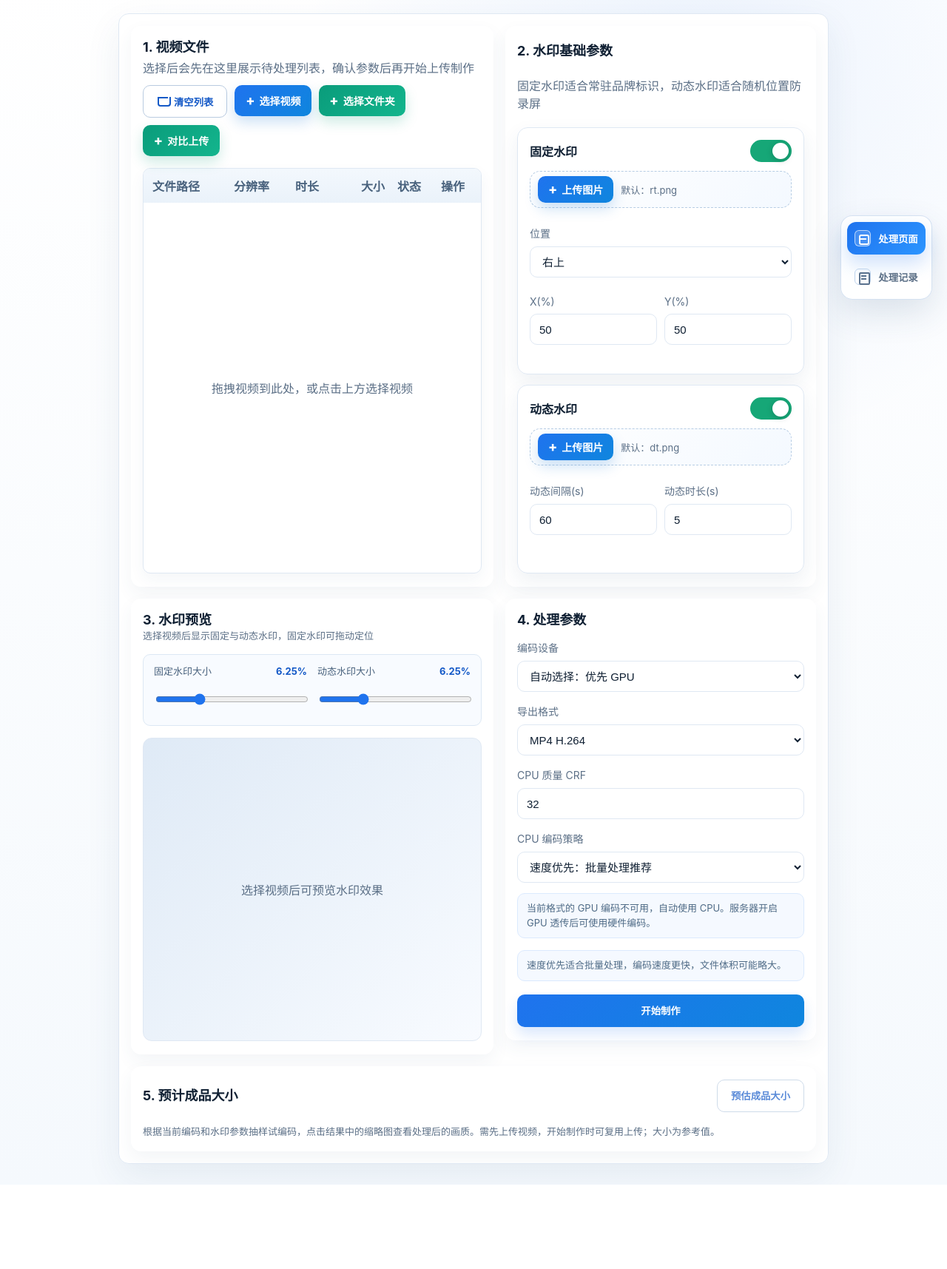
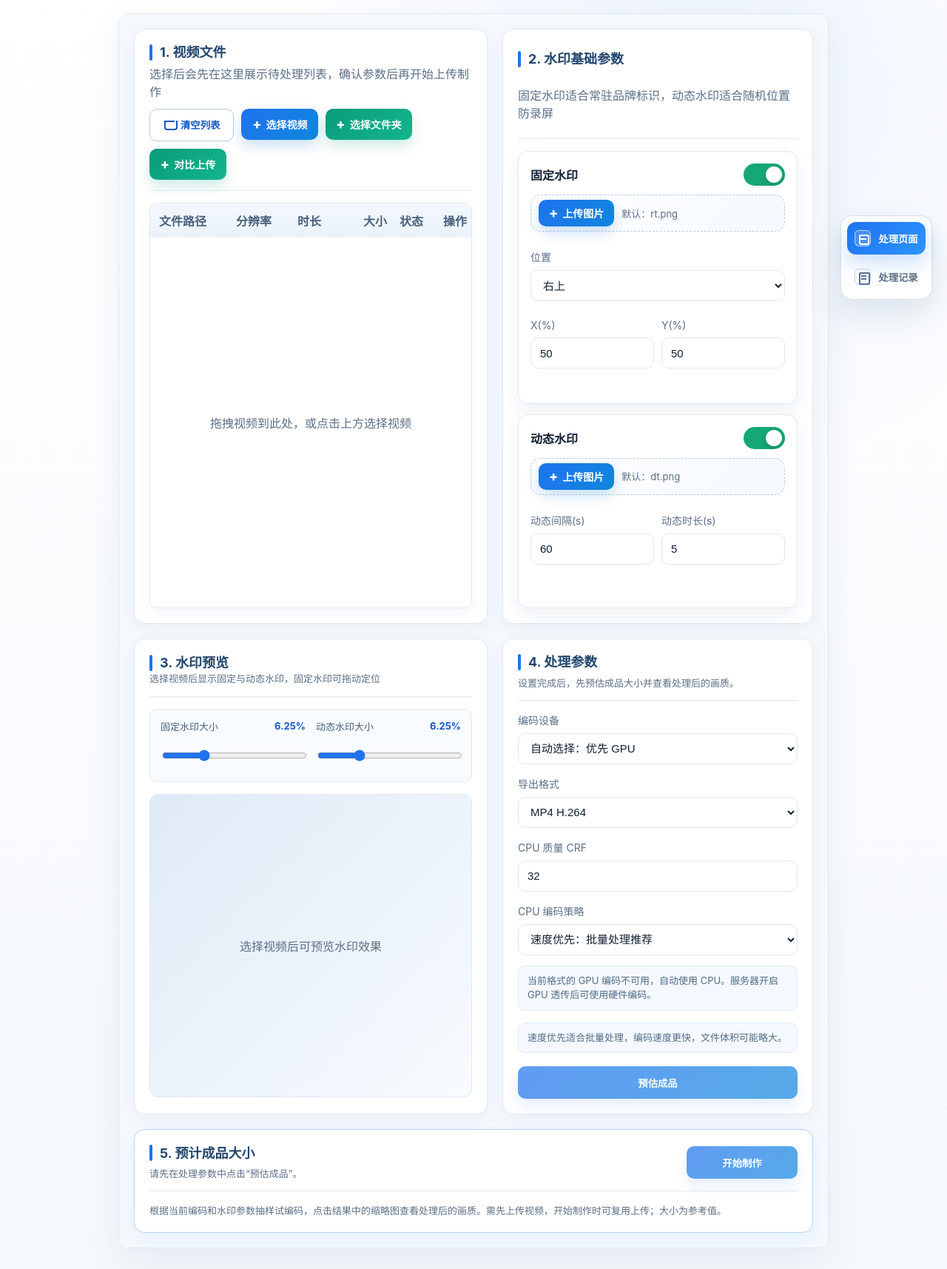
Before and after one commit to xwushan/video-processor-web, a FastAPI app: page / in a window 1280 px wide. Shown: the part 52-1767 px from the top of the page at 74% size. Before the commit the page ends 1653 px from the top, so only its background shows below. Run offline with FastAPI, Linux system fonts and the light colour scheme; data that the repository does not hold is empty; parts of the project's set-up code (start-up, migrations or seed data) failed here and were passed over; some libraries are stand-ins or nearby versions.

Commit message:
feat: require estimates before production and clarify page sections

```diff
--- a/web_app/main.py
+++ b/web_app/main.py
@@ -82,7 +82,7 @@ AUTH_USER = os.getenv("VIDEO_PROCESSOR_AUTH_USER", "admin").strip() or "admin"
 AUTH_PASSWORD = os.getenv("VIDEO_PROCESSOR_AUTH_PASSWORD", "")
 AUTH_COOKIE_NAME = "video_processor_session"
 AUTH_SESSION_TTL_SECONDS = 12 * 60 * 60
-APP_VERSION = "1.3.0"
+APP_VERSION = "1.3.1"
 APP_REVISION = os.getenv("VIDEO_PROCESSOR_REVISION", "unknown")
 
 THIS_DIR = Path(__file__).resolve().parent
--- a/web_app/static/app.css
+++ b/web_app/static/app.css
@@ -33,9 +33,11 @@
 .sample-controls button[aria-pressed="true"] { color: white; background: var(--primary); }
 #sizeEstimateResult.stale { opacity: 0.5; }
 #jobForm.is-estimating #sizeEstimatePanel { pointer-events: auto; }
+#jobForm.is-estimating .estimate-params-actions { pointer-events: auto; }
 #jobForm.is-estimating #lockBanner { border-color: var(--line); }
 @media (max-width: 640px) {
   #sizeEstimatePanel > .row { align-items: flex-start; flex-direction: column; gap: 10px; }
+  #sizeEstimatePanel .estimate-actions, #startProductionBtn { width: 100%; }
 }
 
 * {
@@ -374,14 +376,47 @@ form {
 }
 
 .sub-panel {
-  border: 0;
+  border: 1px solid var(--line);
   border-radius: 14px;
-  background: rgba(255, 255, 255, 0.9);
-  box-shadow: 0 10px 24px rgba(43, 78, 116, 0.06);
-  padding: 18px 16px;
+  background: var(--card);
+  box-shadow: 0 6px 18px rgba(43, 78, 116, 0.06);
+  padding: 20px;
   display: grid;
   gap: 16px;
 }
+
+.module-heading {
+  padding-bottom: 14px;
+  border-bottom: 1px solid var(--line);
+}
+
+.module-heading:not(.row), .size-estimate .section-heading {
+  display: grid;
+  gap: 7px;
+}
+
+.module-heading h2 {
+  display: flex;
+  align-items: center;
+  gap: 10px;
+  color: #23476e;
+}
+
+.module-heading h2::before {
+  content: "";
+  flex: 0 0 4px;
+  height: 22px;
+  border-radius: 3px;
+  background: var(--primary);
+}
+
+.size-estimate.sub-panel {
+  border-color: #b6d4f6;
+  box-shadow: 0 8px 24px rgba(31, 115, 238, 0.08);
+}
+
+#startProductionBtn { min-width: 150px; }
+.estimate-params-actions { display: grid; gap: 8px; }
 
 .process-layout {
   display: grid;
@@ -391,8 +426,9 @@ form {
     "preview params"
     "estimate estimate";
   align-items: stretch;
-  gap: 16px;
-  padding: 16px;
+  gap: 20px;
+  padding: 20px;
+  background: var(--soft);
 }
 
 .video-panel {
@@ -433,7 +469,7 @@ form {
   grid-template-columns: minmax(0, 1fr);
 }
 
-.process-params-panel button[type="submit"] {
+.process-params-panel #estimateSizeBtn {
   width: 100%;
 }
 
--- a/web_app/static/app.js
+++ b/web_app/static/app.js
@@ -45,6 +45,8 @@ const uploadProgress = document.querySelector("#uploadProgress");
 const uploadProgressBar = uploadProgress.querySelector(".bar i");
 const uploadProgressText = uploadProgress.querySelector("strong");
 const estimateSizeBtn = document.querySelector("#estimateSizeBtn");
+const startProductionBtn = document.querySelector("#startProductionBtn");
+const productionReadyHint = document.querySelector("#productionReadyHint");
 const cancelEstimateBtn = document.querySelector("#cancelEstimateBtn");
 const sizeEstimateHint = document.querySelector("#sizeEstimateHint");
 const sizeEstimateResult = document.querySelector("#sizeEstimateResult");
@@ -452,6 +454,8 @@ function setControlsLocked(locked) {
     : "当前任务未完成前，视频列表和水印参数会保持不变，避免处理结果和记录错位。";
   estimateSizeBtn.disabled = locked || !selectedFiles.length;
   cancelEstimateBtn.hidden = !estimateBusy;
+  estimateSizeBtn.textContent = estimateBusy ? "正在预估…" : "预估成品";
+  updateProductionAvailability();
   previewWatermark.style.pointerEvents = locked ? "none" : "auto";
   previewDynamicWatermark.style.pointerEvents = "none";
 }
@@ -1377,8 +1381,24 @@ function sizeEstimateSignature() {
   return JSON.stringify([uploadFingerprint(), params]);
 }
 
+function hasCurrentEstimate() {
+  return Boolean(selectedFiles.length && estimateSignature && estimatePreviewState?.state.status === "done"
+    && estimateSignature === sizeEstimateSignature());
+}
+
+function updateProductionAvailability() {
+  const ready = !controlsLocked && hasCurrentEstimate();
+  startProductionBtn.disabled = !ready;
+  productionReadyHint.textContent = estimateBusy ? "正在预估，完成后可确认大小和样片。"
+    : jobControlsLocked ? "当前任务正在制作，完成后可进行下一次预估。"
+    : ready ? "预估已完成，确认下方大小和样片后即可开始制作。"
+    : estimateSignature ? "视频或参数已更改，请重新预估后再开始制作。"
+    : "请先在处理参数中点击“预估成品”。";
+}
+
 function invalidateSizeEstimate() {
   estimateSizeBtn.disabled = controlsLocked || !selectedFiles.length;
+  updateProductionAvailability();
   if (estimateBusy || !estimateSignature) return;
   const stale = estimateSignature !== sizeEstimateSignature();
   sizeEstimateResult.classList.toggle("stale", stale);
@@ -1421,6 +1441,8 @@ estimateSizeBtn.addEventListener("click", async () => {
   const signature = sizeEstimateSignature();
   const data = processingFormData();
   if (activeEstimatePreview) closeVideoPreview();
+  estimateSignature = null;
+  estimatePreviewState = null;
   estimateBusy = true;
   estimateCancelRequested = false;
   estimateSessionId = null;
@@ -1450,6 +1472,9 @@ estimateSizeBtn.addEventListener("click", async () => {
     renderSizeEstimate(state, estimateSessionId);
     estimateSignature = (state.files || []).some(file => file.samples?.length) ? signature : null;
     if (state.status === "done") sizeEstimateHint.textContent = "预估完成，包含水印和音频。参考范围并非保证；未抽到的复杂场景可能使实际大小超出范围。";
+    if (state.files?.length) requestAnimationFrame(() => document.querySelector("#sizeEstimatePanel").scrollIntoView({
+      behavior: window.matchMedia("(prefers-reduced-motion: reduce)").matches ? "auto" : "smooth", block: "start",
+    }));
   } catch (error) {
     sizeEstimateHint.textContent = estimateCancelRequested
       ? "已取消上传，已传分块可在下次预估或制作时继续使用。" : error.message;
@@ -1648,14 +1673,19 @@ form.addEventListener("submit", async (event) => {
     alert("请先选择视频文件");
     return;
   }
+  if (!hasCurrentEstimate()) {
+    updateProductionAvailability();
+    showToast("请先按当前参数预估成品，确认大小和画质后再开始制作。", "warning");
+    return;
+  }
   const kind = outputFormat.value === "h265" ? "h265" : "h264";
   if (encoderDevice.value === "nvidia" && !encodingConfig?.gpu?.codecs?.[kind]?.available) {
     showToast("当前格式的 GPU 编码不可用，请先选择自动或 CPU 编码。", "error");
     return;
   }
   saveEncodingSettings();
-  const submit = form.querySelector("button[type=submit]");
-  submit.textContent = "正在上传...";
+  const submit = startProductionBtn;
+  submit.textContent = "正在创建任务…";
   setUploadProgress(0);
   try {
     const data = processingFormData();
@@ -1671,7 +1701,7 @@ form.addEventListener("submit", async (event) => {
     alert(error.message);
   } finally {
     submit.textContent = "开始制作";
-    submit.disabled = false;
+    updateProductionAvailability();
     setTimeout(() => { uploadProgress.hidden = true; }, 1000);
   }
 });
--- a/web_app/templates/index.html
+++ b/web_app/templates/index.html
@@ -4,7 +4,7 @@
   <meta charset="utf-8">
   <meta name="viewport" content="width=device-width, initial-scale=1">
   <title>视频处理器</title>
-  <link rel="stylesheet" href="/static/app.css?v=20261009-sample-preview">
+  <link rel="stylesheet" href="/static/app.css?v=20261009-estimate-first">
 </head>
 <body>
   <div id="toastHost" class="toast-host" aria-live="polite" aria-atomic="true"></div>
@@ -79,7 +79,7 @@
         </div>
         <div class="process-layout">
         <section class="sub-panel video-panel">
-          <div class="row between">
+          <div class="row between module-heading">
             <div class="section-heading">
               <h2>1. 视频文件</h2>
               <p id="selectedSummary">选择后会先在这里展示待处理列表，确认参数后再开始上传制作</p>
@@ -110,7 +110,7 @@
         </section>
 
         <section class="sub-panel watermark-panel">
-          <div class="section-heading">
+          <div class="section-heading module-heading">
             <h2>2. 水印基础参数</h2>
             <p>固定水印适合常驻品牌标识，动态水印适合随机位置防录屏</p>
           </div>
@@ -165,7 +165,7 @@
         </section>
 
         <section class="sub-panel preview-panel">
-          <div class="row between">
+          <div class="row between module-heading">
             <div>
               <h2>3. 水印预览</h2>
               <p id="previewHint" class="meta">选择视频后显示固定与动态水印，固定水印可拖动定位</p>
@@ -188,7 +188,10 @@
         </section>
 
         <section class="sub-panel process-params-panel">
-          <h2>4. 处理参数</h2>
+          <div class="module-heading">
+            <h2>4. 处理参数</h2>
+            <p class="meta">设置完成后，先预估成品大小并查看处理后的画质。</p>
+          </div>
           <div class="grid three">
             <label>编码设备
               <select id="encoderDevice" name="encoder_device">
@@ -227,15 +230,20 @@
             <p id="gpuSchedulingHint" class="param-hint" hidden>GPU 并发自动调节：目标 80%，达到阈值后停止新增任务。</p>
             <p id="encoderDeviceHint" class="param-hint">正在检测服务器编码设备…</p>
             <p id="encoderPresetHint" class="param-hint">速度优先适合批量处理，编码速度更快，文件体积可能略大。</p>
-            <button type="submit">开始制作</button>
+            <div class="estimate-params-actions">
+              <button id="estimateSizeBtn" type="button" disabled>预估成品</button>
+              <button id="cancelEstimateBtn" type="button" class="text" hidden>取消预估</button>
+            </div>
           </div>
         </section>
         <section id="sizeEstimatePanel" class="sub-panel size-estimate">
-            <div class="row between">
-              <h2>5. 预计成品大小</h2>
+            <div class="row between module-heading">
+              <div class="section-heading">
+                <h2>5. 预计成品大小</h2>
+                <p id="productionReadyHint" class="meta" role="status">请先在处理参数中点击“预估成品”。</p>
+              </div>
               <div class="estimate-actions">
-                <button id="estimateSizeBtn" type="button" class="ghost" disabled>预估成品大小</button>
-                <button id="cancelEstimateBtn" type="button" class="text" hidden>取消预估</button>
+                <button id="startProductionBtn" type="submit" aria-describedby="productionReadyHint" disabled>开始制作</button>
               </div>
             </div>
             <p id="sizeEstimateHint" class="meta" role="status">根据当前编码和水印参数抽样试编码，点击结果中的缩略图查看处理后的画质。需先上传视频，开始制作时可复用上传；大小为参考值。</p>
@@ -328,6 +336,6 @@
       </div>
     </div>
   </div>
-  <script src="/static/app.js?v=20261009-sample-preview"></script>
+  <script src="/static/app.js?v=20261009-estimate-first"></script>
 </body>
 </html>
```
Also changed, not shown: deploy/production-release.md (+1 -1 lines), README.md, 1 other file.
